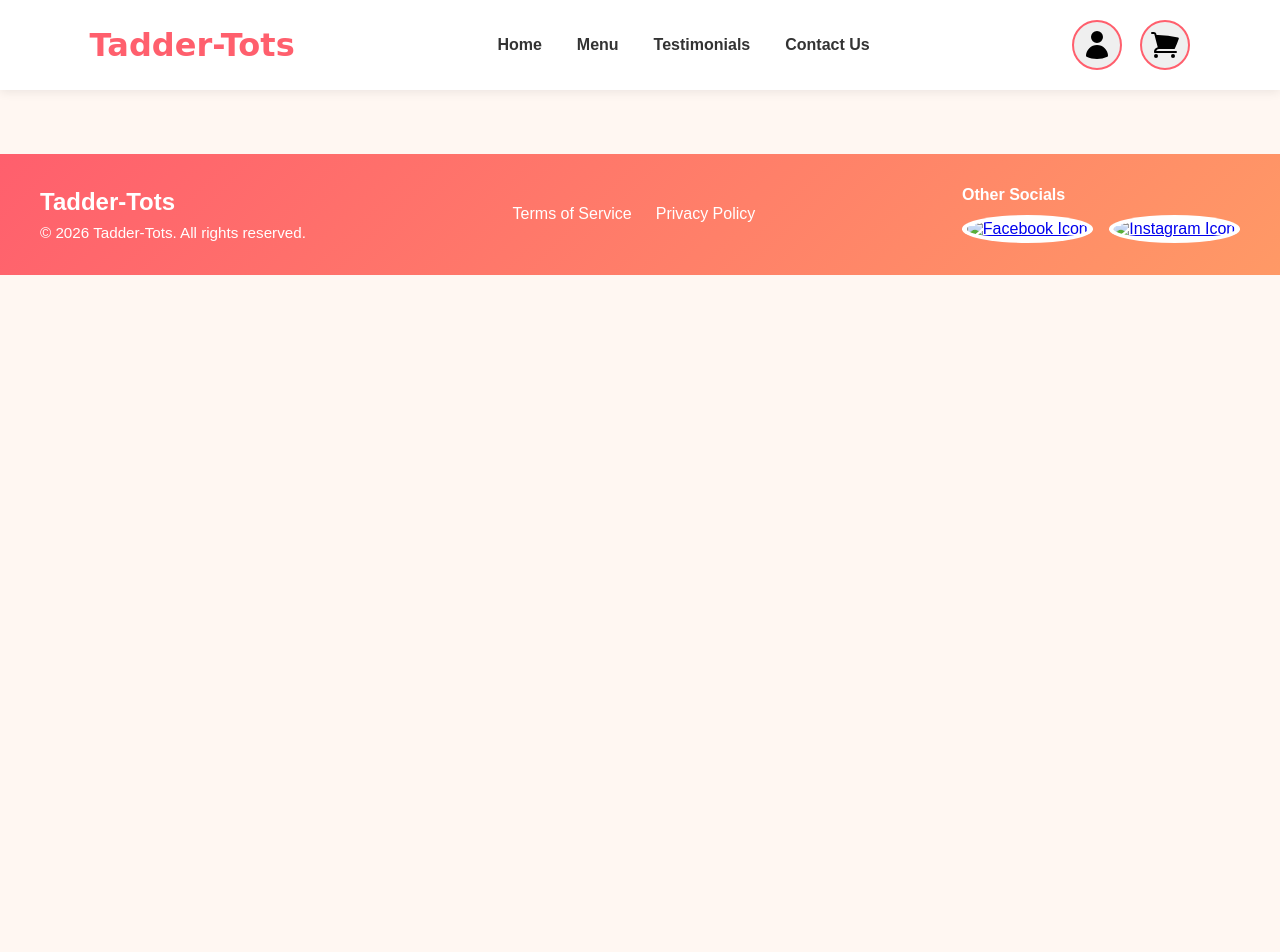
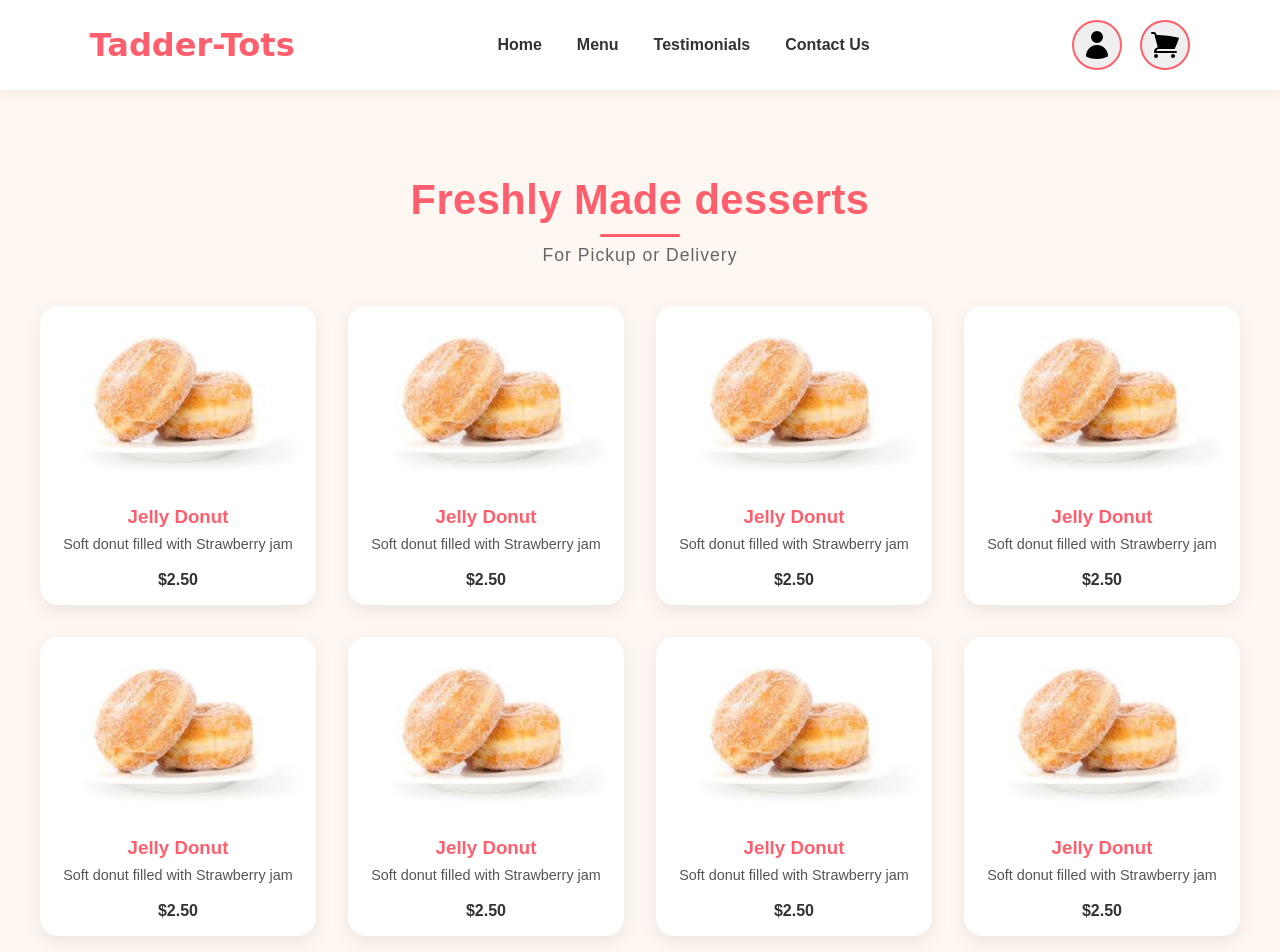
Before and after one commit to Thomas-ctrl-z/Tadder-Tots, a plain HTML site: page Pages/Menu-page.html in a window 1280 px wide. Shown: the top 952 px of the page. Before the commit the page ends 800 px from the top, so only its background shows below. Drawn offline with Linux system fonts and the light colour scheme.

Commit message:
Menu Page Updated and styling added

```diff
--- a/Pages/Menu-page.html
+++ b/Pages/Menu-page.html
@@ -3,9 +3,10 @@
 <head>
     <meta charset="UTF-8">
     <meta name="viewport" content="width=device-width, initial-scale=1.0">
-    <title>Document</title>
+    <title>Menu</title>
     <link rel="stylesheet" href="/Stylesheets/Index-stylesheet.css">
     <link rel="stylesheet" href="/Stylesheets/Footer Stylesheet.css">
+    <link rel="stylesheet" href="/Stylesheets/menu-stylesheet.css">
 </head>
 <body>
 
@@ -17,9 +18,10 @@
     <nav>
         <a href="/index.html">Home</a>
         <a href="/Pages/Menu-page.html">Menu</a>
-        <a href="/index.html#Testimonials">Testimonials</a>
+        <a href="/index.html/Images/Donut.pngTestimonials">Testimonials</a>
         <a href="/Pages/Contact.html">Contact Us</a>
     </nav>
+
 
     <div class="header-right">
 
@@ -56,7 +58,121 @@
     </div>
 </header>
 
-    <footer class="footer">
+
+
+
+<section id="menu">
+
+    <h2 class="menu-title">Freshly Made desserts</h2>
+    <h4 class="menu-description"> For Pickup or Delivery</h4>
+
+  <div class="menu-container">
+    <div class="menu-card">
+        <img src="/Images/Donut.png" alt="Jelly Donut">
+
+        <div class="menu-info">
+            <h3>Jelly Donut</h3>
+            <p>Soft donut filled with Strawberry jam</p>
+            <span>$2.50</span>
+        </div>
+    </div>
+
+    <div class="menu-card">
+        <img src="/Images/Donut.png" alt="Jelly Donut">
+
+        <div class="menu-info">
+            <h3>Jelly Donut</h3>
+            <p>Soft donut filled with Strawberry jam</p>
+            <span>$2.50</span>
+        </div>
+    </div>
+
+    <div class="menu-card">
+        <img src="/Images/Donut.png" alt="Jelly Donut">
+
+        <div class="menu-info">
+            <h3>Jelly Donut</h3>
+            <p>Soft donut filled with Strawberry jam</p>
+            <span>$2.50</span>
+        </div>
+    </div>
+
+    <div class="menu-card">
+        <img src="/Images/Donut.png" alt="Jelly Donut">
+
+        <div class="menu-info">
+            <h3>Jelly Donut</h3>
+            <p>Soft donut filled with Strawberry jam</p>
+            <span>$2.50</span>
+        </div>
+    </div>
+
+    <div class="menu-card">
+        <img src="/Images/Donut.png" alt="Jelly Donut">
+
+        <div class="menu-info">
+            <h3>Jelly Donut</h3>
+            <p>Soft donut filled with Strawberry jam</p>
+            <span>$2.50</span>
+        </div>
+    </div>
+
+    <div class="menu-card">
+        <img src="/Images/Donut.png" alt="Jelly Donut">
+
+        <div class="menu-info">
+            <h3>Jelly Donut</h3>
+            <p>Soft donut filled with Strawberry jam</p>
+            <span>$2.50</span>
+        </div>
+    </div>
+
+    <div class="menu-card">
+        <img src="/Images/Donut.png" alt="Jelly Donut">
+
+        <div class="menu-info">
+            <h3>Jelly Donut</h3>
+            <p>Soft donut filled with Strawberry jam</p>
+            <span>$2.50</span>
+        </div>
+    </div>
+
+    <div class="menu-card">
+        <img src="/Images/Donut.png" alt="Jelly Donut">
+
+        <div class="menu-info">
+            <h3>Jelly Donut</h3>
+            <p>Soft donut filled with Strawberry jam</p>
+            <span>$2.50</span>
+        </div>
+    </div>
+
+    <div class="menu-card">
+        <img src="/Images/Donut.png" alt="Jelly Donut">
+
+        <div class="menu-info">
+            <h3>Jelly Donut</h3>
+            <p>Soft donut filled with Strawberry jam</p>
+            <span>$2.50</span>
+        </div>
+    </div>
+
+    <div class="menu-card">
+        <img src="/Images/Donut.png" alt="Jelly Donut">
+
+        <div class="menu-info">
+            <h3>Jelly Donut</h3>
+            <p>Soft donut filled with Strawberry jam</p>
+            <span>$2.50</span>
+        </div>
+    </div>
+  </div>
+</section>
+
+
+
+
+<footer class="footer">
     <div class="footer-content">
         <div class="footer-brand">
             <h2>Tadder-Tots</h2>
@@ -64,20 +180,20 @@
         </div>
 
         <div class="footer-links">
-            <a href="#">Terms of Service</a>
-            <a href="#">Privacy Policy</a>
+            <a href="/Images/Donut.png">Terms of Service</a>
+            <a href="/Images/Donut.png">Privacy Policy</a>
         </div>
 
         <div class="footer-socials">
             <p>Other Socials</p>
 
             <div class="social-icons">
-                <a href="#">
-                    <img src="#" alt="Facebook Icon">
+                <a href="/Images/Donut.png">
+                    <img src="/Images/Donut.png" alt="Facebook Icon">
                 </a>
 
-                <a href="#">
-                    <img src="#" alt="Instagram Icon">
+                <a href="/Images/Donut.png">
+                    <img src="/Images/Donut.png" alt="Instagram Icon">
                 </a>
             </div>
         </div>
--- a/Stylesheets/Index-stylesheet.css
+++ b/Stylesheets/Index-stylesheet.css
@@ -13,6 +13,7 @@ body{
     font-family: Arial, Helvetica, sans-serif;
     background-color: #fff7f2;
     color: #2b2b2b;
+    padding-top: 80px;
 }
 
 /* ================= HEADER ================= */
@@ -23,8 +24,15 @@ header{
     display: flex;
     justify-content: space-between;
     align-items: center;
+
+
     background-color: white;
     box-shadow: 0px 2px 10px rgba(0,0,0,0.08);
+
+    position: fixed;
+    top: 0;
+    left: 0;
+    z-index: 1000;
 }
 
 .logo h2{
--- /dev/null
+++ b/Stylesheets/menu-stylesheet.css
@@ -0,0 +1,107 @@
+#menu {
+    background: #fff7f2;
+    padding: 4rem 1.5rem;
+}
+
+.menu-container {
+    max-width: 1200px;
+    margin: auto;
+
+    display: grid;
+    grid-template-columns: repeat(4, 1fr);
+    gap: 2rem;
+}
+
+.menu-card {
+    background: white;
+    border-radius: 18px;
+
+    overflow: hidden;
+
+    box-shadow: 0 6px 18px rgba(0,0,0,0.08);
+
+    transition: 0.3s;
+
+    text-align: center;
+}
+
+.menu-card:hover {
+    transform: translateY(-6px);
+}
+
+.menu-card img{
+    width: 100%;
+    height: 180px;
+
+    object-fit: cover;
+}
+
+.menu-info{
+    padding: 1rem;
+}
+
+.menu-info h3{
+    color: #ff5f6d;
+    margin-bottom: 0.5rem;
+}
+
+.menu-info p{
+    color: #555;
+    font-size: 0.9rem;
+    margin-bottom: 0.7rem;
+}
+
+.menu-info span{
+    display: inline-block;
+    margin-top: 0.5rem;
+    font-weight: bold;
+    color: #333;
+}
+
+.menu-title {
+    text-align: center;
+    font-size: 2.6rem;
+    font-weight: 700;
+
+    color: #ff5f6d;
+
+    margin-top: 2rem;
+    margin-bottom: 0.5rem;
+    letter-spacing: 0.5px;
+
+    position: relative;
+}
+
+.menu-title::after {
+    content: "";
+
+    display: block;
+    width: 80px;
+    height: 3px;
+    background: #ff5f6d;
+    margin: 10px auto 0;
+    border-radius: 10px;
+}
+
+.menu-description {
+    text-align: center;
+    font-size: 1.1rem;
+    font-weight: 400;
+    color: #666;
+    margin-bottom: 2.5rem;
+    letter-spacing: 1px;
+}
+
+
+
+@media (max-width: 1000px){
+    .menu-container{
+        grid-template-columns: repeat(2, 1fr);
+    }
+}
+
+@media (max-width: 600px){
+    .menu-container{
+        grid-template-columns: 1fr;
+    }
+}
```
Also changed, not shown: Images/Donut.png (added).
